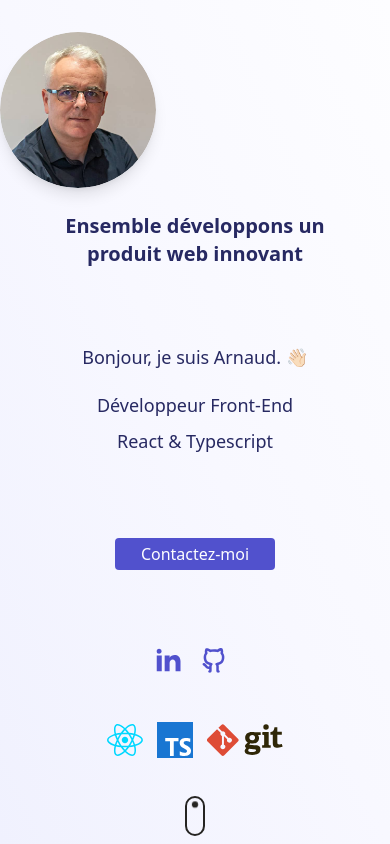
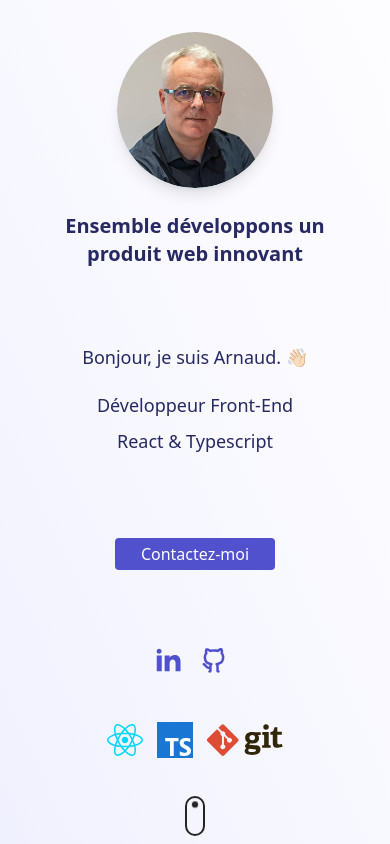
Before and after one commit to arnaudpant/ts-kallavero, a React (Vite) app: page / in a window 390 px wide. Shown: the top 844 px of the page. Built offline with nearby package versions, Linux system fonts and the light colour scheme.

Commit message:
modif flex photo

```diff
--- a/src/components/sections/Home.tsx
+++ b/src/components/sections/Home.tsx
@@ -59,7 +59,7 @@ const Home: React.FC = () => {
                 </div>
 
                 {/* Bloc B Portrait */}
-                <div className="relative mt-8 md:w-1/3 md:mt-0 rounded-test">
+                <div className="flex justify-center md:justify-start mt-8 md:w-1/3 md:mt-0">
                     <div className="relative rounded-full overflow-hidden w-2/5 shadow-lg md:w-full xl:w-2/3 lg:mx-0">
                         <div className="top-0 left-0 right-0 bottom-0">
                             <img
```
